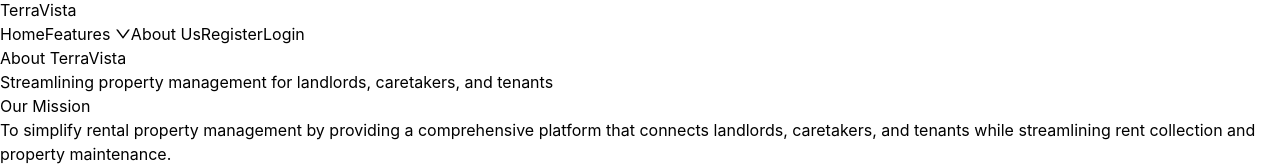
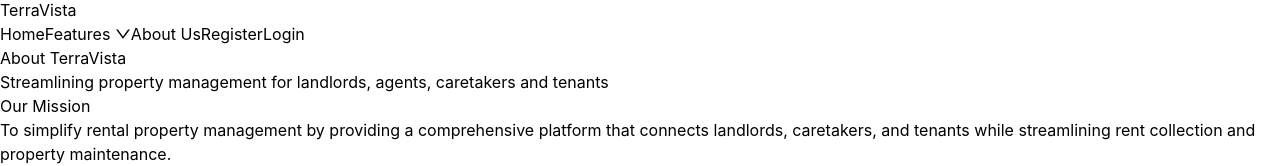
Before and after one commit to JOYCEmwangi8880/Terravista, a React (Vite) app: page /about in a window 1280 px wide. Shown: the part 302-468 px from the top of the page. Built offline with nearby package versions, Linux system fonts and the light colour scheme.

Commit message:
feature: updates

```diff
--- a/src/pages/About.jsx
+++ b/src/pages/About.jsx
@@ -17,7 +17,7 @@ const AboutPage = () => {
         <div className="relative z-10 h-full flex flex-col justify-center items-center text-white px-4">
           <h1 className="text-5xl font-bold mb-4">About TerraVista</h1>
           <p className="text-xl text-center max-w-3xl">
-            Streamlining property management for landlords, caretakers, and tenants
+            Streamlining property management for landlords, agents, caretakers and tenants
           </p>
         </div>
       </div>
```
